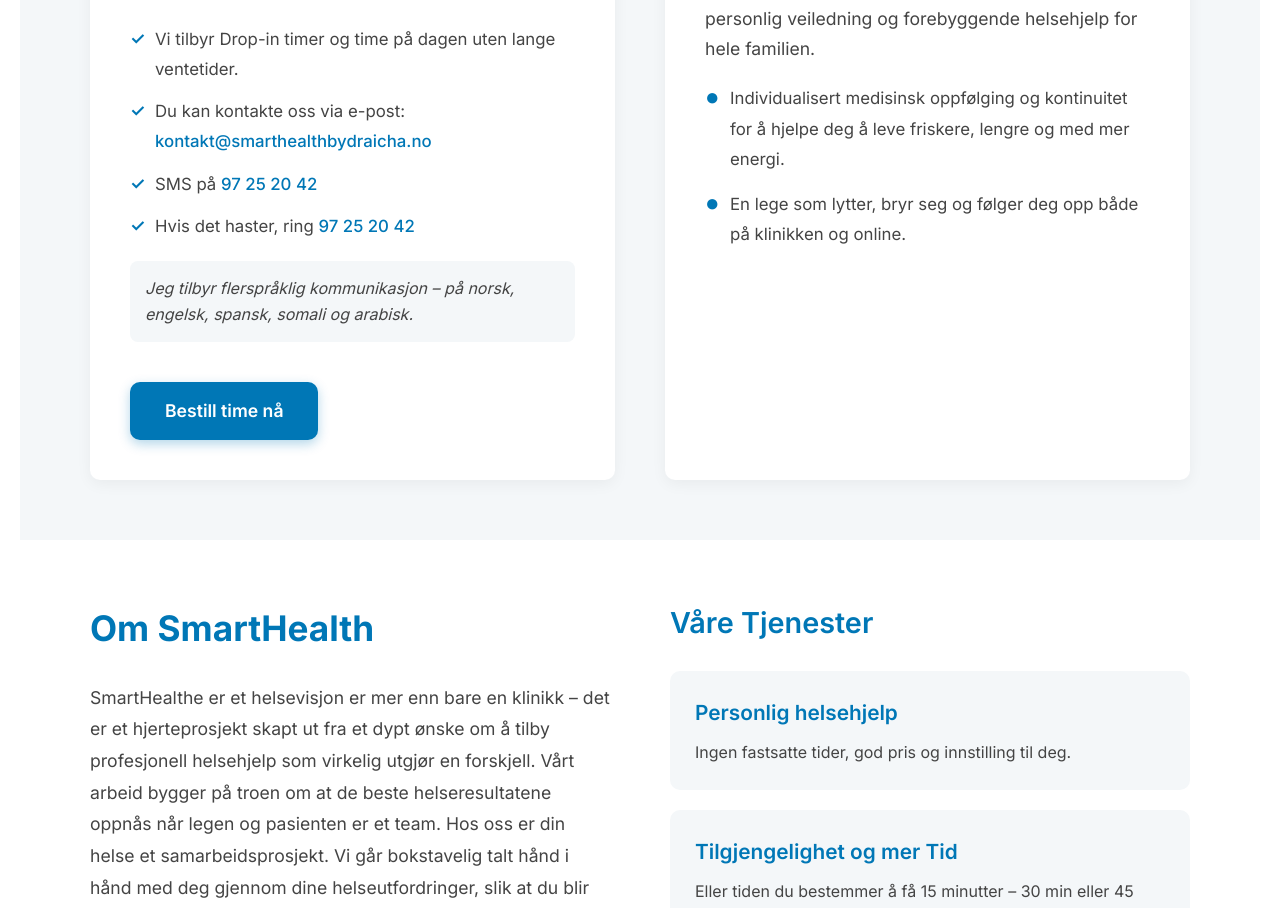
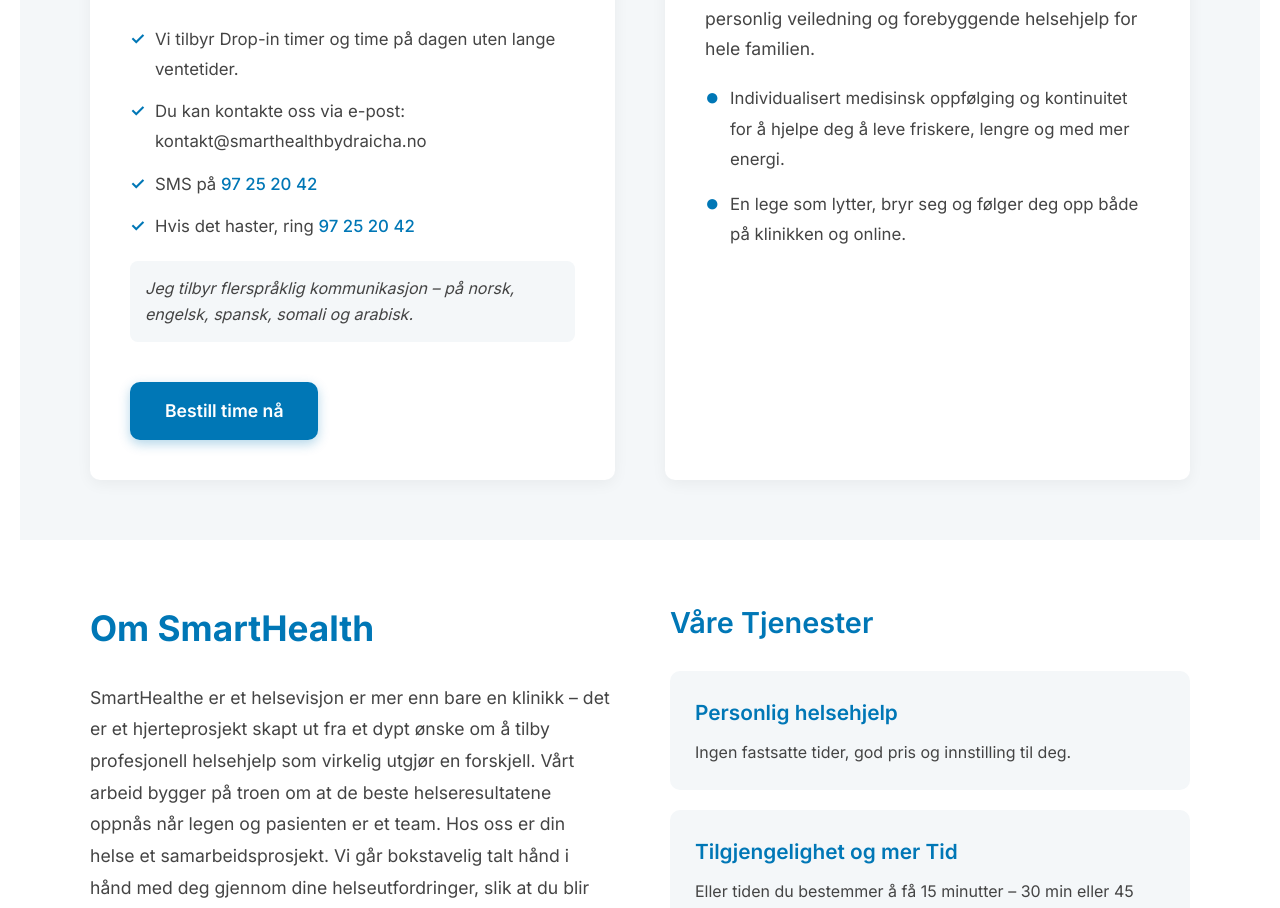
Before and after one commit to aichaib1228-beep/smarthealth-website, a Next.js app: page / in a window 1280 px wide. Shown: the part 800-1708 px from the top of the page. Built offline with nearby package versions, Linux system fonts and the light colour scheme.

Commit message:
Update page.js

```diff
--- a/app/page.js
+++ b/app/page.js
@@ -31,12 +31,13 @@
               <p className="info-text">
                 <strong>Ved spørsmål eller timebestilling:</strong>
               </p>
-              <ul className="info-list">
+                           <ul className="info-list">
                 <li>Vi tilbyr Drop-in timer og time på dagen uten lange ventetider.</li>
-                <li>Du kan kontakte oss via e-post: <a href="mailto:info@draicha.no" className="text-link">kontakt@smarthealthbydraicha.no</a></li>
-                <li>SMS på <a href="sms:+4797252042" className="text-link">97 25 20 42</a></li>
-                <li>Hvis det haster, ring <a href="tel:+4797252042" className="text-link">97 25 20 42</a></li>
+                <li>Du kan kontakte oss via e-post: <a href="mailto:info@draicha.no" class="text-jeg redigerer noen steder for eks, her eposten var feil og jeg byttet men kan du se om det er riktig ?link">kontakt@smarthealthbydraicha.no</a></li>
+                <li>SMS på <a href="sms:+4797252042" class="text-link">97 25 20 42</a></li>
+                <li>Hvis det haster, ring <a href="tel:+4797252042" class="text-link">97 25 20 42</a></li>
               </ul>
+
               <p className="info-note">
                 Jeg tilbyr flerspråklig kommunikasjon – på norsk, engelsk, spansk, somali og arabisk.
               </p>
```
